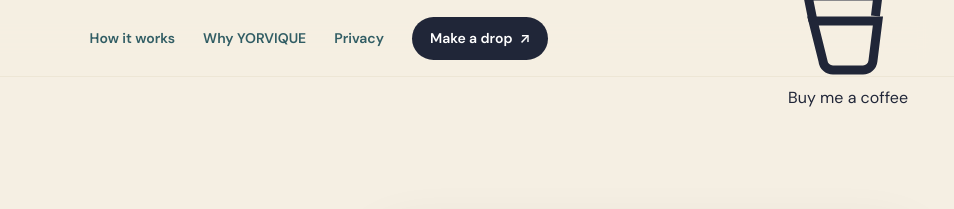
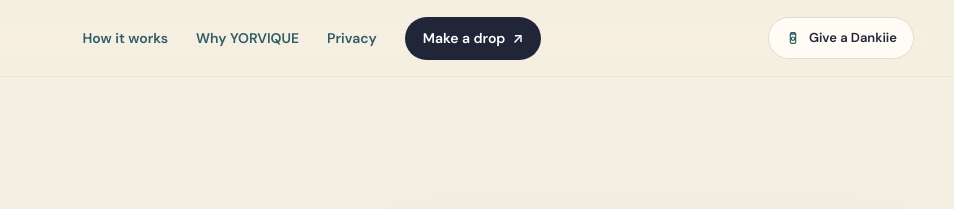
Before and after one commit to websolutionsza/YORVIQUE, a plain HTML site: page index.html in a window 1280 px wide. Shown: the top 209 px of the page, 326-1280 px from the left. Drawn offline with Linux system fonts and the light colour scheme.

Commit message:
Add files via upload

```diff
--- a/index.html
+++ b/index.html
@@ -56,15 +56,11 @@
           <a class="nav-cta" href="#drop">Make a drop <span aria-hidden="true">↗</span></a>
         </nav>
         <div class="nav-actions">
-          <!-- Buy Me a Coffee button. data-bmc-toggle makes app.js wire it up.
-               While BUY_ME_A_COFFEE_URL is empty, clicking does nothing. -->
-          <button type="button" class="bmc-button" data-bmc-button aria-label="Buy Me a Coffee">
-            <svg viewBox="0 0 24 24" fill="none" stroke="currentColor" stroke-width="1.8" aria-hidden="true">
-              <path d="M5 11h13l-1 8a2 2 0 0 1-2 1.8H9A2 2 0 0 1 7 19L5 11Z"/>
-              <path d="M5 11 4 6h14l-.5 4"/>
-              <path d="M9 4v2M12 4v2M15 4v2"/>
-            </svg>
-            <span>Buy me a coffee</span>
+          <!-- Give a Dankiie button. data-dankiie-button makes app.js wire it up.
+               While DANKIIE_URL is empty, clicking does nothing. -->
+          <button type="button" class="dankiie-button" data-dankiie-button aria-label="Give a Dankiie">
+            <svg class="dankiie-icon-shake" viewBox="0 0 24 24" fill="none" stroke="currentColor" stroke-width="1.8" stroke-linecap="round" stroke-linejoin="round" aria-hidden="true"><path d="M8 6h8"/><path d="M9 6V4h6v2"/><path d="M8 6h8v12a2 2 0 0 1-2 2H10a2 2 0 0 1-2-2V6z"/><circle cx="12" cy="13" r="2.5"/></svg>
+            <span>Give a Dankiie</span>
           </button>
         </div>
       </div>
@@ -233,13 +229,9 @@
             <a href="/privacy">Privacy</a>
             <a href="/terms">Terms</a>
             <a href="mailto:websolutionssa0@gmail.com">Contact</a>
-            <button type="button" class="bmc-button" data-bmc-button aria-label="Buy Me a Coffee">
-              <svg viewBox="0 0 24 24" fill="none" stroke="currentColor" stroke-width="1.8" aria-hidden="true">
-                <path d="M5 11h13l-1 8a2 2 0 0 1-2 1.8H9A2 2 0 0 1 7 19L5 11Z"/>
-                <path d="M5 11 4 6h14l-.5 4"/>
-                <path d="M9 4v2M12 4v2M15 4v2"/>
-              </svg>
-              <span>Buy me a coffee</span>
+            <button type="button" class="dankiie-button" data-dankiie-button aria-label="Give a Dankiie">
+              <svg class="dankiie-icon-shake" viewBox="0 0 24 24" fill="none" stroke="currentColor" stroke-width="1.8" stroke-linecap="round" stroke-linejoin="round" aria-hidden="true"><path d="M8 6h8"/><path d="M9 6V4h6v2"/><path d="M8 6h8v12a2 2 0 0 1-2 2H10a2 2 0 0 1-2-2V6z"/><circle cx="12" cy="13" r="2.5"/></svg>
+              <span>Give a Dankiie</span>
             </button>
           </nav>
         </div>
```
Also changed, not shown: 404.html (+2 -2 lines), privacy.html (+2 -2 lines), terms.html (+2 -2 lines), 1 other file.
